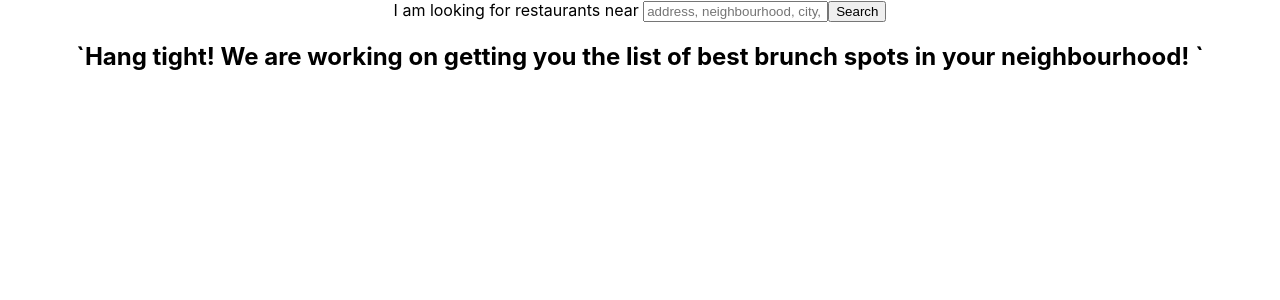
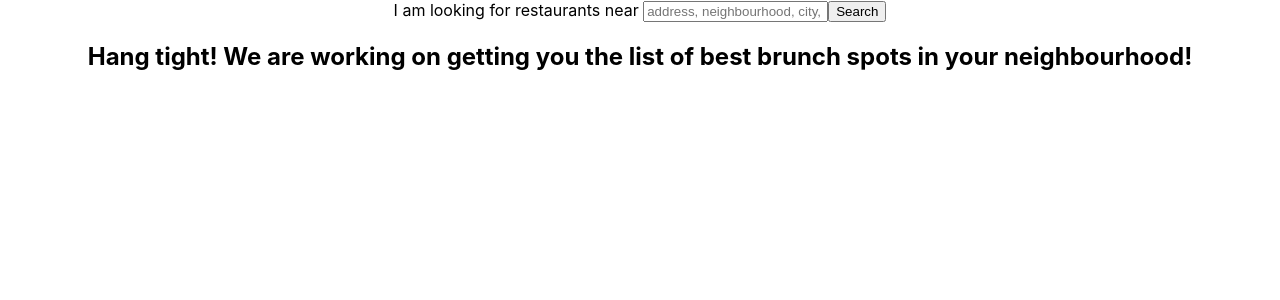
Before and after one commit to MakoMitsuki/plaidypus-yelp, a React (Create React App) app in the folder plaidypus-yelp/: page / in a window 1280 px wide. Shown: the top 300 px of the page. Built offline with nearby package versions, Linux system fonts and the light colour scheme.

Commit message:
redirect + refactor

```diff
--- /dev/null
+++ b/plaidypus-yelp/src/components/RestaurantList.js
@@ -0,0 +1,46 @@
+import React, { Component } from 'react';
+import { Link } from "react-router-dom";
+
+export class SearchListItem extends Component {
+    renderCategories () {
+        const CategoryList = this.props.restaurant.categories.map((category) => {
+            return (
+                <div>{category.title}</div>
+            );
+        });
+        return CategoryList;
+    }
+
+    render() {
+        return (<div>
+            <Link to={`/${this.props.restaurant.alias}`}><h2>{this.props.restaurant.name}</h2></Link>
+            <p>{this.props.restaurant.rating}</p>
+            {this.renderCategories()}
+        </div>)
+    }
+}
+
+export class RestaurantList extends Component {
+    renderRestaurantInfo () {
+        const RestaruantList = this.props.results.map((restaurant) => {
+            return ( <SearchListItem restaurant={restaurant}/> );
+        });
+
+        return(
+            <div>{RestaruantList}</div>
+        )
+    }
+
+    renderEmptyState () {
+        return (
+            <h2>Hang tight! We are working on getting you the list of best brunch spots in your neighbourhood!</h2>
+        )
+    }
+
+    render() {
+        return (<section className="RestuarantList">
+            {this.props.results.length ? this.renderRestaurantInfo() : this.renderEmptyState()}
+            {!!this.props.errorState}
+        </section>)
+    }
+}
--- a/plaidypus-yelp/src/components/ResultsList.js
+++ b/plaidypus-yelp/src/components/ResultsList.js
@@ -1,24 +1,13 @@
 import React, { Component } from 'react';
 import './ResultsList.css';
+import { RestaurantList } from './RestaurantList.js'
 
-export class SearchListItem extends Component {
-    renderCategories () {
-        const CategoryList = this.props.restaurant.categories.map((category) => {
-            return (
-                <div>{category.title}</div>
-            );
-        });
-        return CategoryList;
-    }
-
-    render() {
-        return (<div>
-            <h2>{this.props.restaurant.name}</h2>
-            <p>{this.props.restaurant.rating}</p>
-            {this.renderCategories()}
-        </div>)
-    }
-}
+import {
+    BrowserRouter as Router,
+    Switch,
+    Route,
+    useParams
+  } from "react-router-dom";
 
 export class ResultsList extends Component {
 
@@ -45,22 +34,6 @@ export class ResultsList extends Component {
         })
     }
 
-    renderEmptyState () {
-        return (
-            <h2>`Hang tight! We are working on getting you the list of best brunch spots in your neighbourhood! `</h2>
-        )
-    }
-
-    renderRestaurantInfo () {
-        const RestaruantList = this.state.results.map((restaurant) => {
-            return ( <SearchListItem restaurant={restaurant}/> );
-        });
-
-        return(
-            <div>{RestaruantList}</div>
-        )
-    }
-
     handleSearchChange = (e) => {
         this.setState({
             searchLocationQuery: e.target.value
@@ -80,12 +53,27 @@ export class ResultsList extends Component {
                     <input type = 'text' id = 'location' placeholder = 'address, neighbourhood, city, province or postal code' onChange = {this.handleSearchChange}/>
                     <button type = 'submit'>Search</button>
                 </form>
-                <section className="RestuarantList">
-                    {this.state.results.length ? this.renderRestaurantInfo() : this.renderEmptyState()}
-                    {!!this.state.errorState &&<h1>{this.state.error}</h1>}
-                </section>
+                <Router>
+                    <Switch>
+                        <Route path="/" children={<RestaurantList results={this.state.results} errorState={this.state.errorState} />} />
+                        <Route path="/:id" children={<Child />} />
+                    </Switch>
+                </Router>
+
             </div>
         )
     }
 
 }
+
+function Child() {
+    // We can use the `useParams` hook here to access
+    // the dynamic pieces of the URL.
+    let { id } = useParams();
+
+    return (
+      <div>
+        <h3>ID: {id}</h3>
+      </div>
+    );
+}
```
